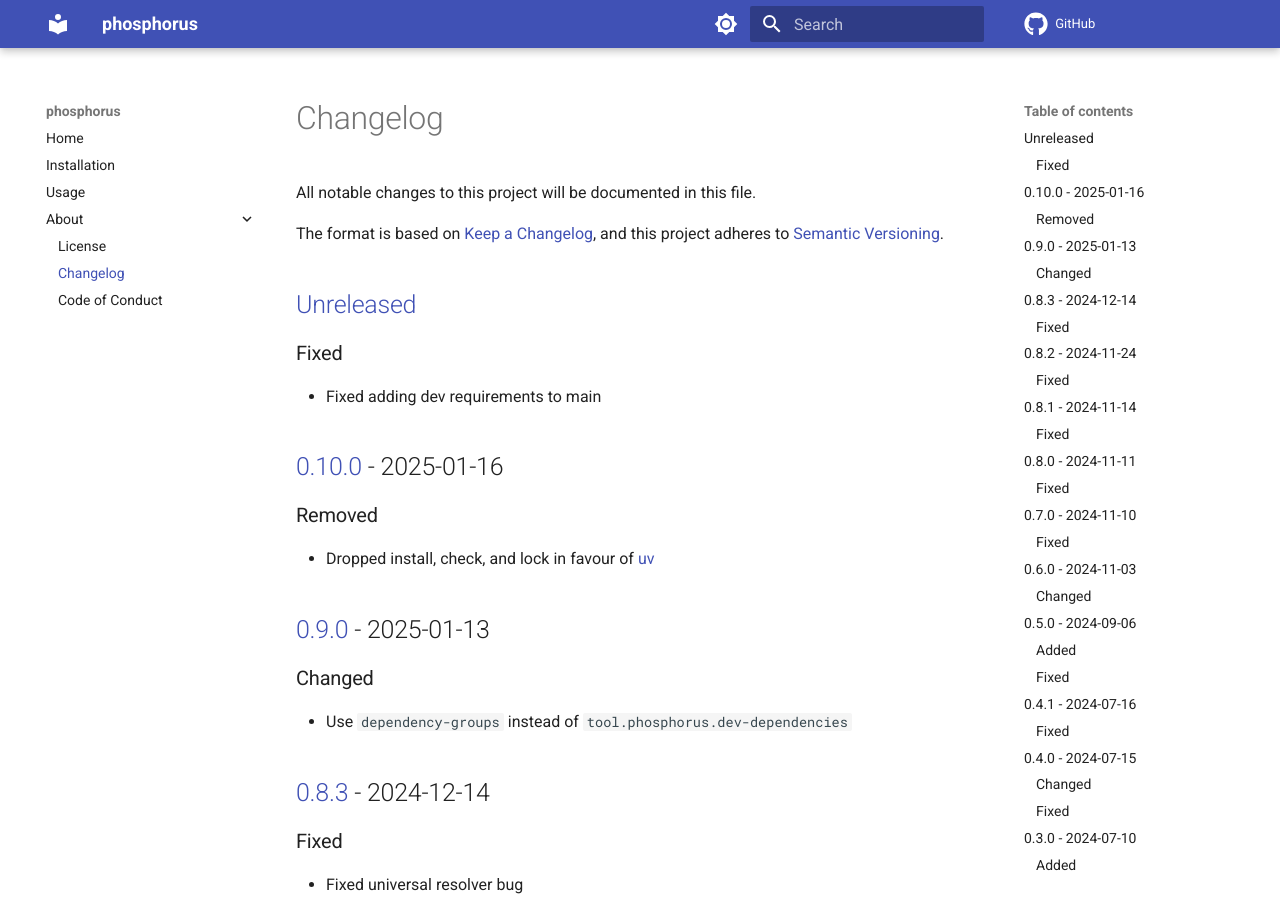
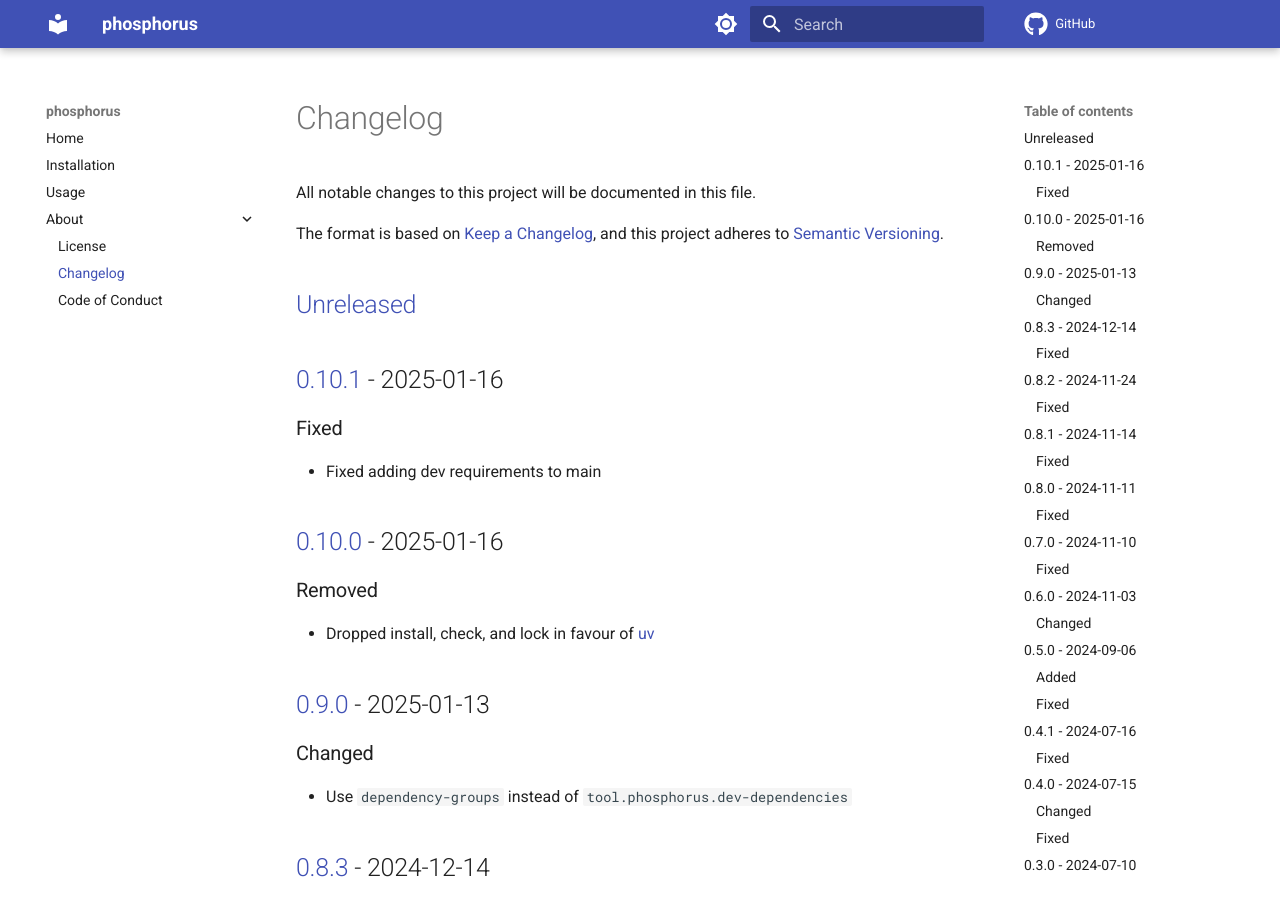
Before and after one commit to spapanik/phosphorus, an MkDocs documentation site: the page built from docs/CHANGELOG.md, in a window 1280 px wide and 900 px high. Built offline with MkDocs 1.6.1 and Material for MkDocs 9.7.7, drawn with Linux system fonts in a browser that asks for light colours; comment, search, counter and statistics services are not loaded.

Commit message:
🔖 Bump version

```diff
--- a/docs/CHANGELOG.md
+++ b/docs/CHANGELOG.md
@@ -5,6 +5,8 @@
 The format is based on [Keep a Changelog], and this project adheres to [Semantic Versioning].
 
 ## [Unreleased]
+
+## [0.10.1] - 2025-01-16
 
 ### Fixed
 
@@ -137,7 +139,8 @@
 [Keep a Changelog]: https://keepachangelog.com/en/1.0.0/
 [Semantic Versioning]: https://semver.org/spec/v2.0.0.html
 [uv]: https://docs.astral.sh/uv/
-[Unreleased]: https://github.com/spapanik/phosphorus/compare/v0.10.0...main
+[Unreleased]: https://github.com/spapanik/phosphorus/compare/v0.10.1...main
+[0.10.1]: https://github.com/spapanik/phosphorus/compare/v0.10.0...v0.10.1
 [0.10.0]: https://github.com/spapanik/phosphorus/compare/v0.9.0...v0.10.0
 [0.9.0]: https://github.com/spapanik/phosphorus/compare/v0.8.3...v0.9.0
 [0.8.3]: https://github.com/spapanik/phosphorus/compare/v0.8.2...v0.8.3
--- a/src/phosphorus/__version__.py
+++ b/src/phosphorus/__version__.py
@@ -1 +1 @@
-__version__ = "0.10.0"
+__version__ = "0.10.1"
```
